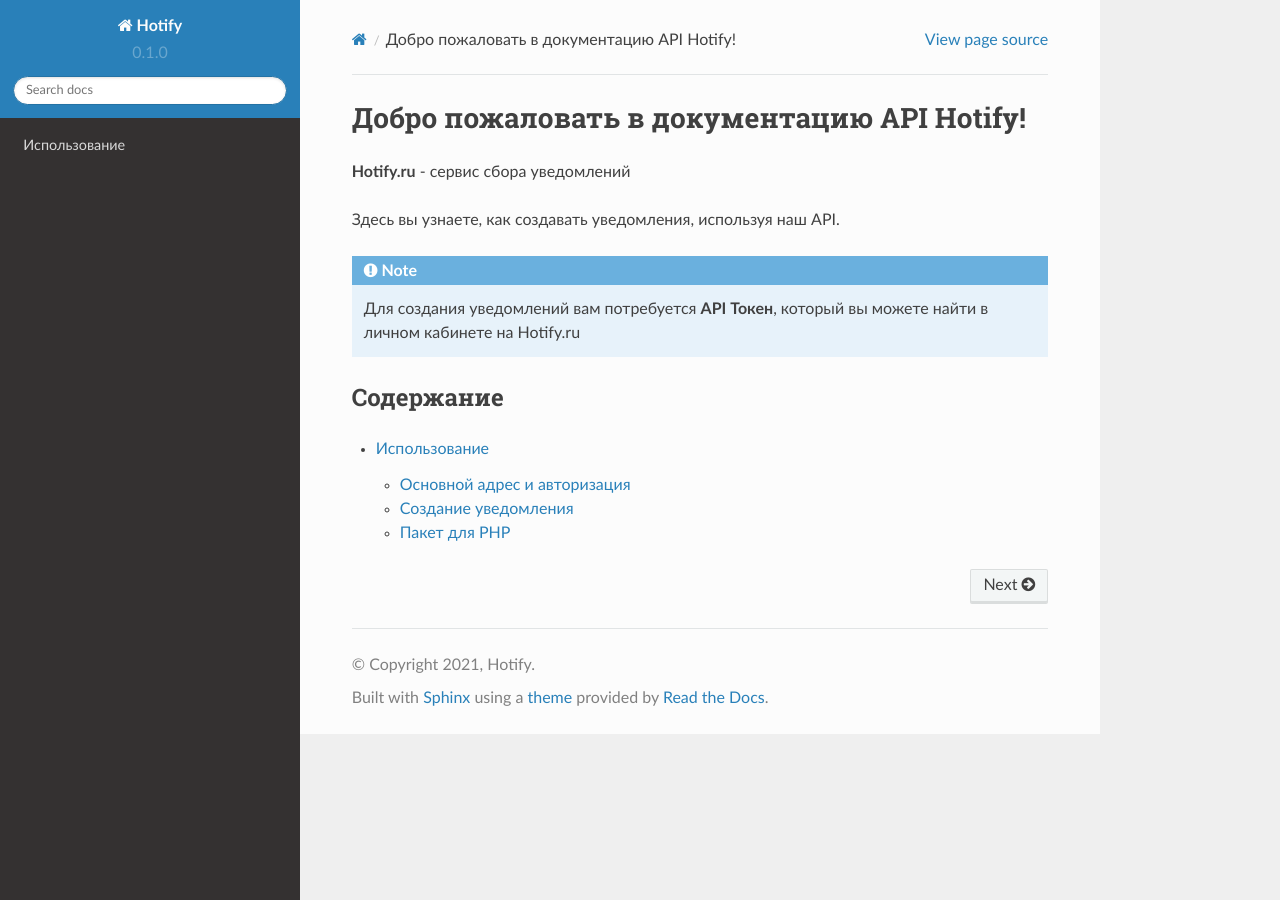
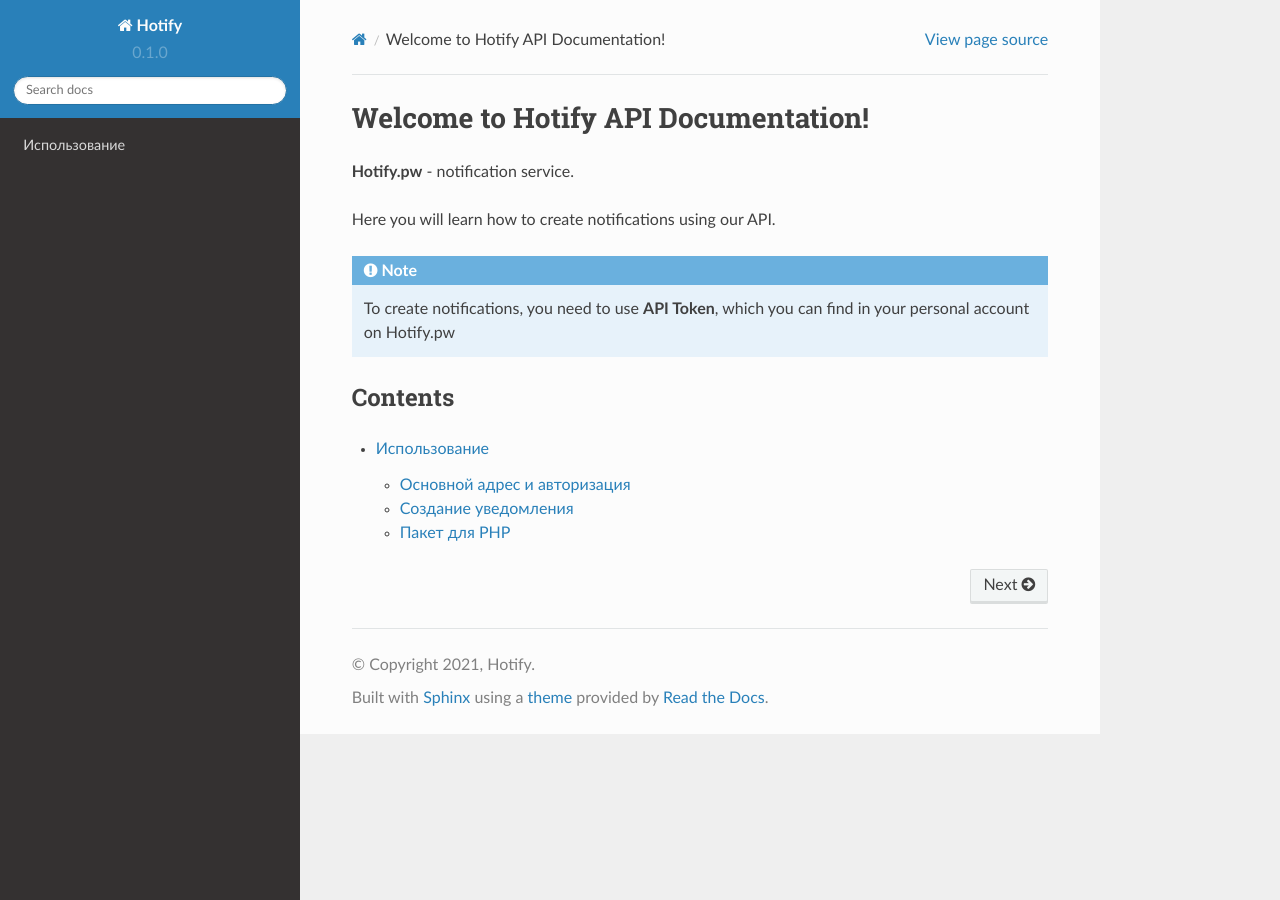
Before and after one commit to hotifyru/hotify-docs, a Sphinx documentation site: the page built from docs/source/index.rst, in a window 1280 px wide. Built offline with Sphinx 7.4.7 and the Read the Docs theme 2.0.0, drawn with Linux system fonts in a browser that asks for light colours.

Commit message:
Update index.rst

```diff
--- a/docs/source/index.rst
+++ b/docs/source/index.rst
@@ -1,15 +1,15 @@
-Добро пожаловать в документацию API Hotify!
+Welcome to Hotify API Documentation!
 ===================================
 
-**Hotify.ru** - сервис сбора уведомлений
+**Hotify.pw** - notification service.
 
-Здесь вы узнаете, как создавать уведомления, используя наш API.
+Here you will learn how to create notifications using our API.
 
 .. note::
 
-   Для создания уведомлений вам потребуется **API Токен**, который вы можете найти в личном кабинете на Hotify.ru
+   To create notifications, you need to use **API Token**, which you can find in your personal account on Hotify.pw
 
-Содержание
+Contents
 --------
 
 .. toctree::
```
